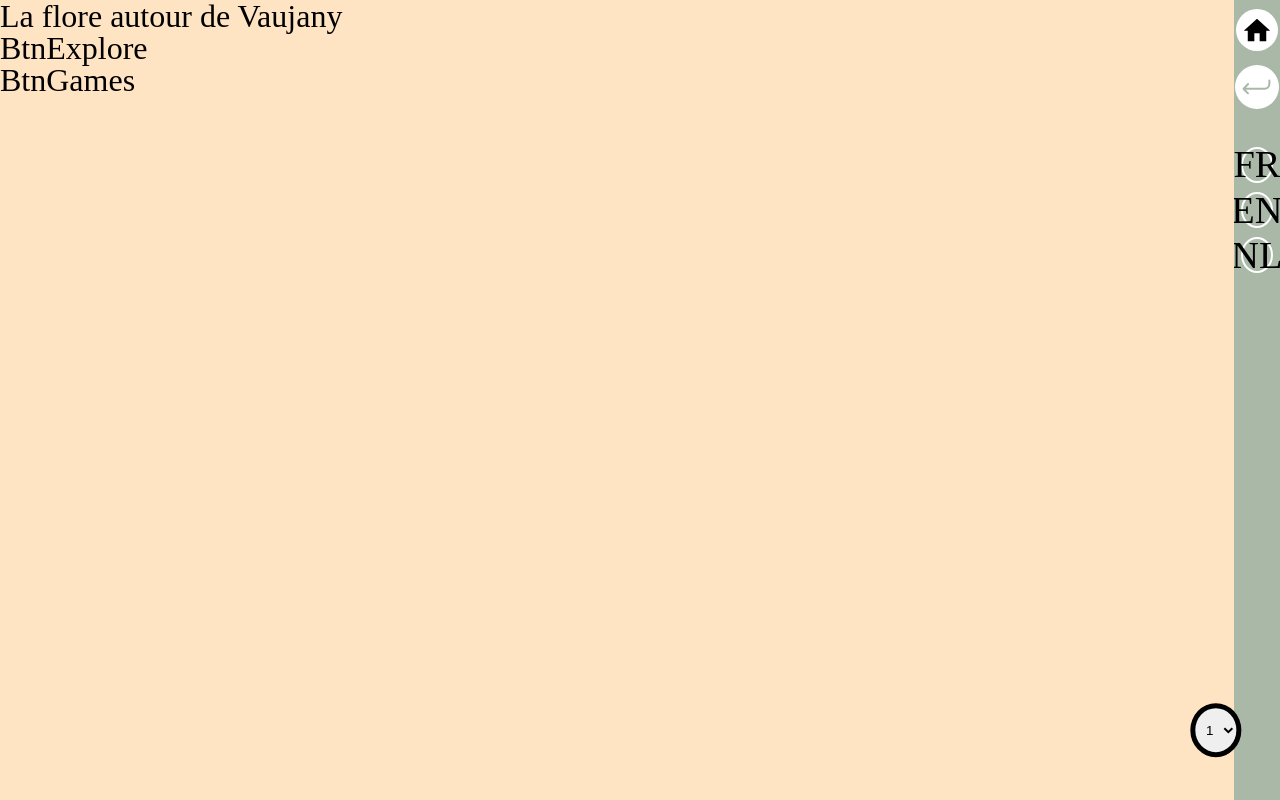
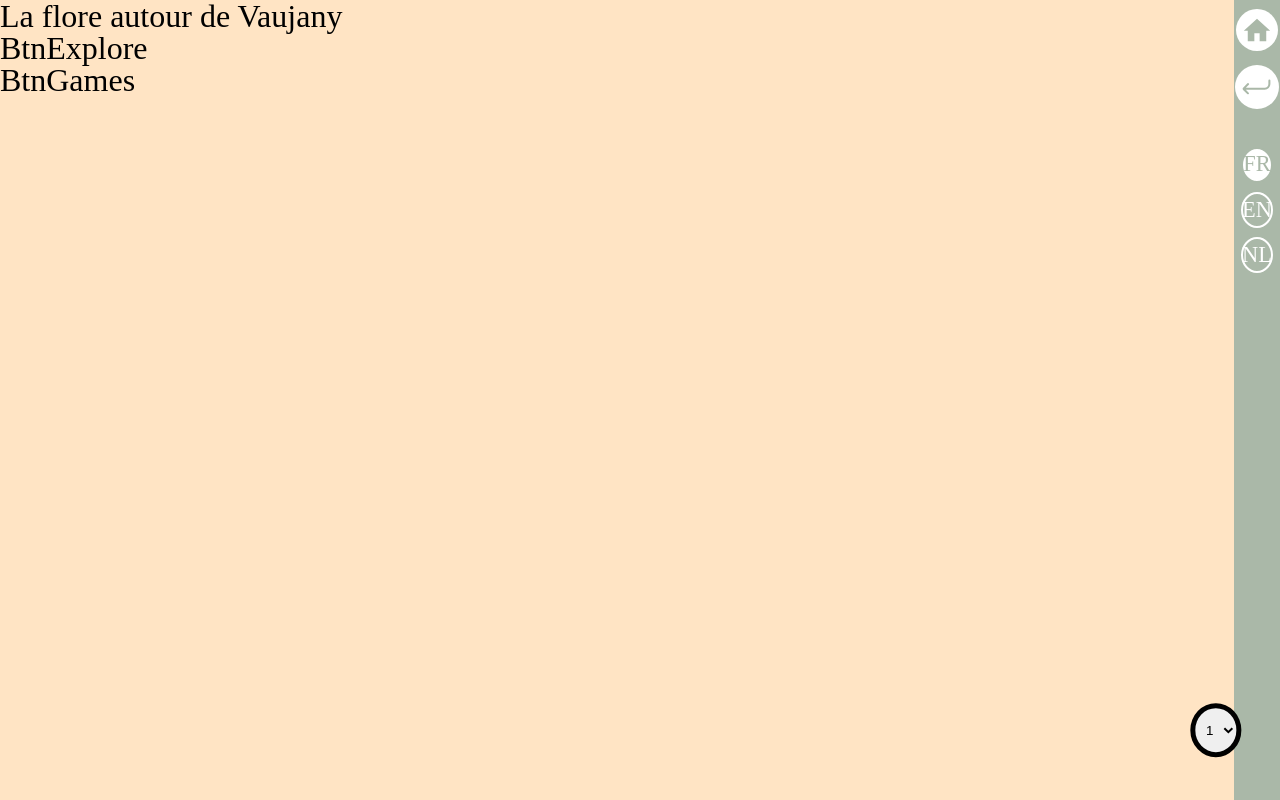
Before and after one commit to PaulDoazan/vaujany-app, a React (Create React App) app: page / in a window 1280 px wide. Built offline with nearby package versions, Linux system fonts and the light colour scheme.

Commit message:
Add animations on btn Lang

```diff
--- a/src/assets/data/flowers.json
+++ b/src/assets/data/flowers.json
@@ -14,6 +14,7 @@
             "previous": "explore",
             "slug": "carum_carvi",
             "backgroundColor": "#F2F4E2",
+            "color": "#000",
             "file_name": "carum_carvi.jpg",
             "title_latin": "carum carvi",
             "title_fr": "cumin des pres",
@@ -24,6 +25,7 @@
             "previous": "explore",
             "slug": "geranium_robertianum",
             "backgroundColor": "#ECE7EC",
+            "color": "#000",
             "file_name": "geranium_robertianum.jpg",
             "title_latin": "geranium_robertianum",
             "title_fr": "géranium herbe à robert",
--- a/src/assets/data/games.json
+++ b/src/assets/data/games.json
@@ -6,7 +6,6 @@
             "title_fr": "étagement",
             "title_en": "levels",
             "title_nl": "bluck",
-            "color": "#D5C389",
             "img_presentation": "etagement.png"
         },
         {
@@ -15,7 +14,6 @@
             "title_fr": "toxique ?",
             "title_en": "toxic ?",
             "title_nl": "bluck ?",
-            "color": "#FFB559",
             "img_presentation": "toxic.png"
         },
         {
@@ -24,7 +22,6 @@
             "title_fr": "memory",
             "title_en": "memory",
             "title_nl": "bluck",
-            "color": "#E8D262",
             "img_presentation": "memory.png"
         },
         {
@@ -33,7 +30,6 @@
             "title_fr": "qui est-ce ?",
             "title_en": "guess who ?",
             "title_nl": "bluck ?",
-            "color": "#52774E",
             "img_presentation": "quiestce.png"
         },
         {
@@ -42,7 +38,6 @@
             "title_fr": "quiz",
             "title_en": "quiz",
             "title_nl": "bluck",
-            "color": "#E07CAD",
             "img_presentation": "quiz.png"
         }
     ]
--- a/src/components/navigation/menu/BtnBack.jsx
+++ b/src/components/navigation/menu/BtnBack.jsx
@@ -3,8 +3,8 @@ import { NavigationContext } from '../../../utils/context'
 import navigation_configs from '../../../config/navigation_configs.json'
 
 export default function BtnBack() {
-    const { currentPage } = useContext(NavigationContext)
-    const { changePage } = useContext(NavigationContext)
+    const { changePage, currentPage } = useContext(NavigationContext)
+
     const handlePreviousPage = () => {
         if (currentPage.category === 'home') return
         if (currentPage.element) {
@@ -22,7 +22,7 @@ export default function BtnBack() {
     return (
         <div onTouchEnd={handlePreviousPage} className="btn__back btn__navigation">
             <svg xmlns="http://www.w3.org/2000/svg" width="44.004" height="43.998" viewBox="0 0 44.004 43.998">
-                <path id="Soustraction_17" data-name="Soustraction 17" d="M-11658,19215a21.807,21.807,0,0,1-8.562-1.73,21.89,21.89,0,0,1-6.994-4.715,21.93,21.93,0,0,1-4.715-6.992A21.86,21.86,0,0,1-11680,19193a21.863,21.863,0,0,1,1.729-8.564,21.89,21.89,0,0,1,4.715-6.99,21.911,21.911,0,0,1,6.994-4.715A21.855,21.855,0,0,1-11658,19171a21.869,21.869,0,0,1,8.564,1.729,21.873,21.873,0,0,1,7,4.715,21.89,21.89,0,0,1,4.715,6.99A21.863,21.863,0,0,1-11636,19193a21.86,21.86,0,0,1-1.729,8.563,21.887,21.887,0,0,1-4.715,6.992,21.873,21.873,0,0,1-7,4.715A21.822,21.822,0,0,1-11658,19215Zm-8.893-25.914a1,1,0,0,0-.714.293l-4.315,4.3a1.533,1.533,0,0,0-.468,1.113,1.594,1.594,0,0,0,.468,1.133l4.171,4.156a.973.973,0,0,0,.714.295,1.063,1.063,0,0,0,.709-.279l.01-.01a1,1,0,0,0,.294-.715,1.008,1.008,0,0,0-.294-.717l-2.869-2.908h18.937a5.6,5.6,0,0,0,3.988-1.66,5.6,5.6,0,0,0,1.659-3.982v-3.477a1.014,1.014,0,0,0-1.013-1.014,1.017,1.017,0,0,0-1.018,1.014v3.477a3.573,3.573,0,0,1-1.061,2.551,3.6,3.6,0,0,1-2.557,1.066h-18.9l2.971-2.9.01,0a1.009,1.009,0,0,0,.294-.719,1.01,1.01,0,0,0-.294-.719A.992.992,0,0,0-11666.895,19189.084Z" transform="translate(11680.002 -19171)" fill="#fff" />
+                <path id="Soustraction_17" data-name="Soustraction 17" d="M-11658,19215a21.807,21.807,0,0,1-8.562-1.73,21.89,21.89,0,0,1-6.994-4.715,21.93,21.93,0,0,1-4.715-6.992A21.86,21.86,0,0,1-11680,19193a21.863,21.863,0,0,1,1.729-8.564,21.89,21.89,0,0,1,4.715-6.99,21.911,21.911,0,0,1,6.994-4.715A21.855,21.855,0,0,1-11658,19171a21.869,21.869,0,0,1,8.564,1.729,21.873,21.873,0,0,1,7,4.715,21.89,21.89,0,0,1,4.715,6.99A21.863,21.863,0,0,1-11636,19193a21.86,21.86,0,0,1-1.729,8.563,21.887,21.887,0,0,1-4.715,6.992,21.873,21.873,0,0,1-7,4.715A21.822,21.822,0,0,1-11658,19215Zm-8.893-25.914a1,1,0,0,0-.714.293l-4.315,4.3a1.533,1.533,0,0,0-.468,1.113,1.594,1.594,0,0,0,.468,1.133l4.171,4.156a.973.973,0,0,0,.714.295,1.063,1.063,0,0,0,.709-.279l.01-.01a1,1,0,0,0,.294-.715,1.008,1.008,0,0,0-.294-.717l-2.869-2.908h18.937a5.6,5.6,0,0,0,3.988-1.66,5.6,5.6,0,0,0,1.659-3.982v-3.477a1.014,1.014,0,0,0-1.013-1.014,1.017,1.017,0,0,0-1.018,1.014v3.477a3.573,3.573,0,0,1-1.061,2.551,3.6,3.6,0,0,1-2.557,1.066h-18.9l2.971-2.9.01,0a1.009,1.009,0,0,0,.294-.719,1.01,1.01,0,0,0-.294-.719A.992.992,0,0,0-11666.895,19189.084Z" transform="translate(11680.002 -19171)" fill={currentPage.color} />
             </svg>
         </div>
     )
--- a/src/components/navigation/menu/BtnHome.jsx
+++ b/src/components/navigation/menu/BtnHome.jsx
@@ -2,7 +2,7 @@ import React, { useContext } from 'react'
 import { NavigationContext } from '../../../utils/context'
 
 export default function BtnHome() {
-    const { changePage } = useContext(NavigationContext)
+    const { changePage, currentPage } = useContext(NavigationContext)
 
     const handleChangePage = () => {
         changePage({ category: 'home', element: null })
@@ -15,8 +15,8 @@ export default function BtnHome() {
             </svg> */}
 
             <svg xmlns="http://www.w3.org/2000/svg" width="42" height="42" viewBox="0 0 42 42">
-                <circle id="Ellipse_47" data-name="Ellipse 47" cx="21" cy="21" r="21" fill="#fff" />
-                <path id="Icon_material-home" data-name="Icon material-home" d="M12.232,24.952V17.028h5.283v7.924h6.6V14.386h3.962L14.874,2.5,1.667,14.386H5.629V24.952Z" transform="translate(6.126 7.273)" fill="#000" />
+                <circle id="Ellipse_47" data-name="Ellipse 47" cx="21" cy="21" r="21" fill={currentPage.color} />
+                <path className='btn__home__path' id="Icon_material-home" data-name="Icon material-home" d="M12.232,24.952V17.028h5.283v7.924h6.6V14.386h3.962L14.874,2.5,1.667,14.386H5.629V24.952Z" transform="translate(6.126 7.273)" fill={currentPage.backgroundColor} />
             </svg>
         </div>
     )
--- a/src/components/navigation/menu/BtnLang.jsx
+++ b/src/components/navigation/menu/BtnLang.jsx
@@ -1,15 +1,18 @@
 import React, { useContext } from 'react'
-import { LangContext } from '../../../utils/context'
+import { LangContext, NavigationContext } from '../../../utils/context'
 
 export default function BtnLang({ language }) {
-    const { switchLang } = useContext(LangContext)
+    const { switchLang, lang } = useContext(LangContext)
+    const { currentPage } = useContext(NavigationContext)
 
     const handleChangeLang = () => {
         switchLang(language)
     }
 
+    const { backgroundColor, color } = lang === language ? { backgroundColor: currentPage.color, color: currentPage.backgroundColor } : { backgroundColor: currentPage.backgroundColor, color: currentPage.color }
+
     return (
-        <div onTouchEnd={handleChangeLang} className="btn__lang__container btn__navigation">
+        <div onTouchEnd={handleChangeLang} className="btn__lang__container btn__navigation" style={{ 'backgroundColor': backgroundColor, 'borderColor': color, 'color': color }}>
             {language.toUpperCase()}
         </div>
     )
--- a/src/components/navigation/menu/Menu.jsx
+++ b/src/components/navigation/menu/Menu.jsx
@@ -6,6 +6,7 @@ import { NavigationContext } from '../../../utils/context'
 
 export default function Menu() {
     const { currentPage } = useContext(NavigationContext)
+
     return (
         <div className="menu__container" style={{ 'backgroundColor': currentPage.backgroundColor }}>
             <BtnHome />
--- a/src/styles/layout/navigation.scss
+++ b/src/styles/layout/navigation.scss
@@ -6,7 +6,8 @@
 }
 
 .menu__container {
-    transition: background-color 0.3s;
+    transition: background-color $color-transition-duration;
+    transition: color $color-transition-duration;
     width: 100%;
     height: 100%;
     display: flex;
@@ -23,10 +24,16 @@
     margin-bottom: 50%;
 }
 
+.btn__home__path {
+    transition: all $color-transition-duration;
+}
+
 .btn__lang__container {
+    transition: background-color $color-transition-duration;
+    transition: color $color-transition-duration;
     width: 61%;
     height: 4%;
-    font-size: 120%;
+    font-size: 70%;
     border: 2px solid white;
     border-radius: 50%;
     display: flex;
--- a/src/styles/utils/variables.scss
+++ b/src/styles/utils/variables.scss
@@ -1,2 +1,4 @@
 $color-white: #fff;
 $color-green-spring: #AAB8A8;
+
+$color-transition-duration: 0.3s;
--- a/src/utils/context/index.jsx
+++ b/src/utils/context/index.jsx
@@ -9,14 +9,13 @@ const allPages = concatData()
 export const LangContext = createContext()
 export const NavigationContext = createContext()
 
-const getColor = (pageObject) => {
-    console.log(pageObject.element);
-    if (pageObject.element) {
-        const result = allPages.find(el => el.slug === pageObject.element)
-        return result.backgroundColor
-    } else {
-        return allPages.find(el => el.slug === pageObject.category).backgroundColor
-    }
+const getColors = (pageObject) => {
+    let target = pageObject.element ? pageObject.element : pageObject.category
+
+    const result = allPages.find(el => el.slug === target)
+    const color = result.color ? result.color : '#fff'
+
+    return { bgColor: result.backgroundColor, color: color }
 }
 
 export const LangProvider = ({ children }) => {
@@ -33,9 +32,11 @@ export const LangProvider = ({ children }) => {
 }
 
 export const NavigationProvider = ({ children }) => {
-    const [currentPage, setCurrentPage] = useState({ category: 'home' })
+    const [currentPage, setCurrentPage] = useState({ category: 'home', backgroundColor: '#AAB8A8', color: '#fff' })
+
     const changePage = (value) => {
-        setCurrentPage({ backgroundColor: getColor(value), ...value })
+        const { bgColor, color } = getColors(value);
+        setCurrentPage({ backgroundColor: bgColor, color: color, ...value })
     }
 
     return (
```
